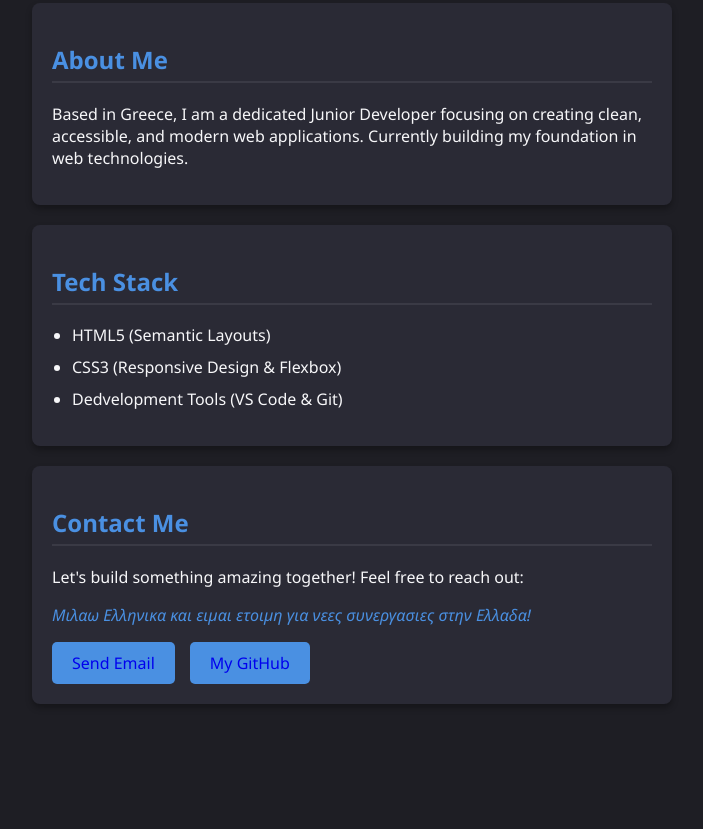
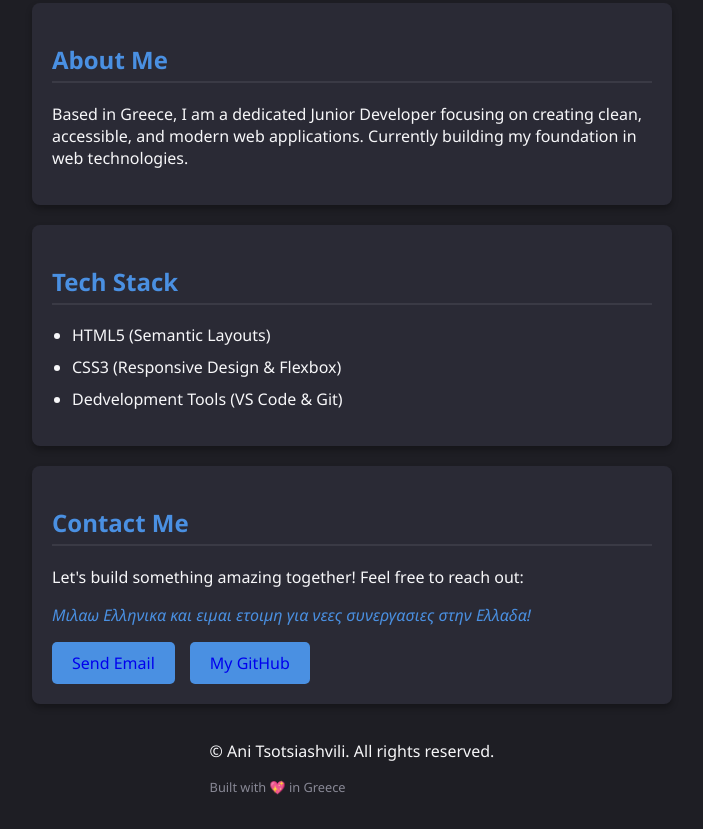
Before and after one commit to ani-tsotsiashvili/portfolio, a plain HTML site: page index.html in a window 1280 px wide. Shown: the part 374-1203 px from the top of the page, without its empty margins (288-991 px from the left). Before the commit the page ends 1118 px from the top, so only its background shows below. Drawn offline with Linux system fonts and the light colour scheme.

Commit message:
Add files via upload

```diff
--- a/index.html
+++ b/index.html
@@ -37,5 +37,9 @@
             <a href="https://github.com" target="_blank" class="btn">My GitHub</a>
         </div>
     </section>
+    <footer>
+        <p>&copy; Ani Tsotsiashvili. All rights reserved.</p>
+        <p style="font-size: 0.8rem; color: #888895; margin-top: 5px;">Built with 💖 in Greece</p>
+    </footer>
 </body>
 </html>
```
